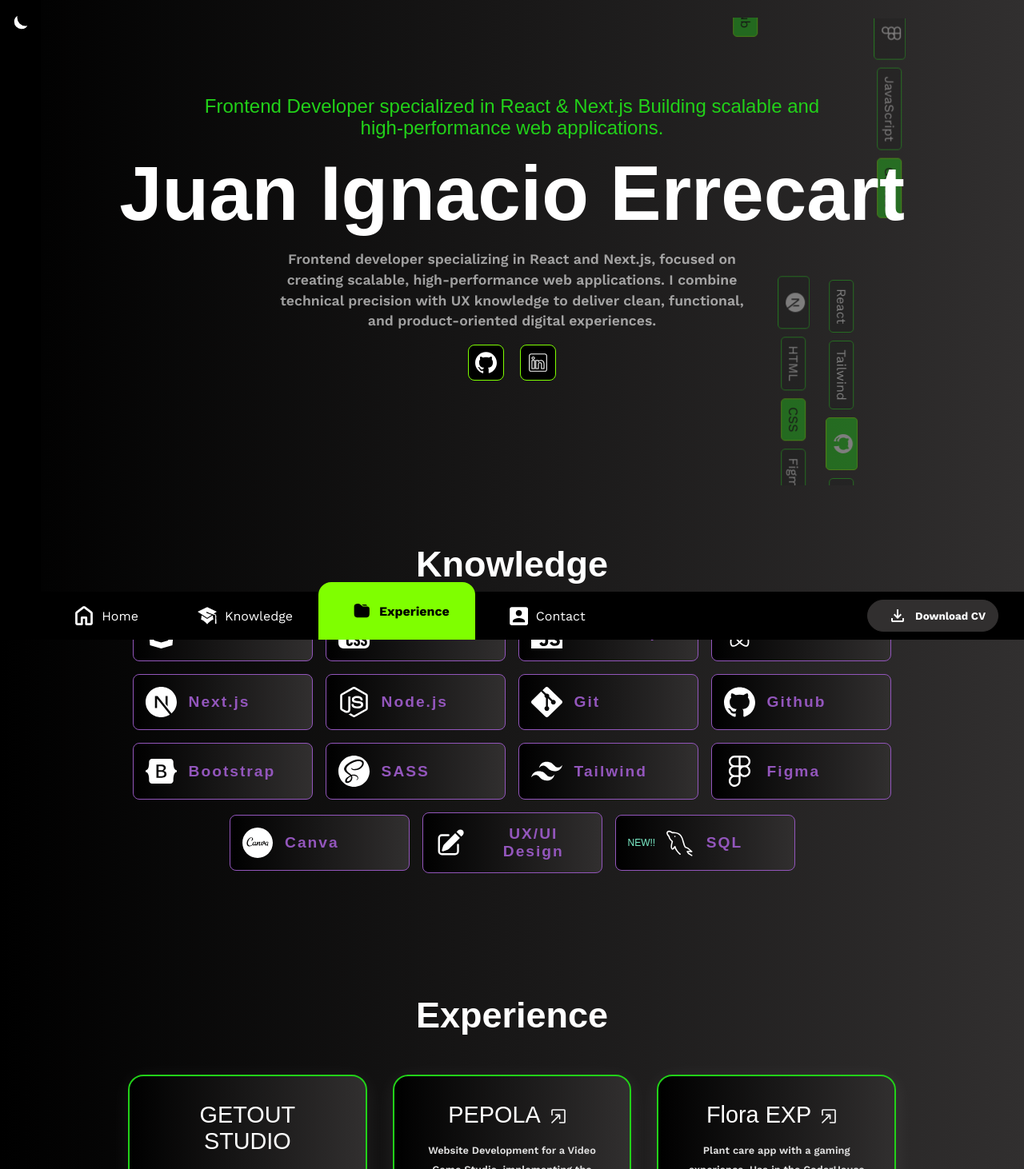
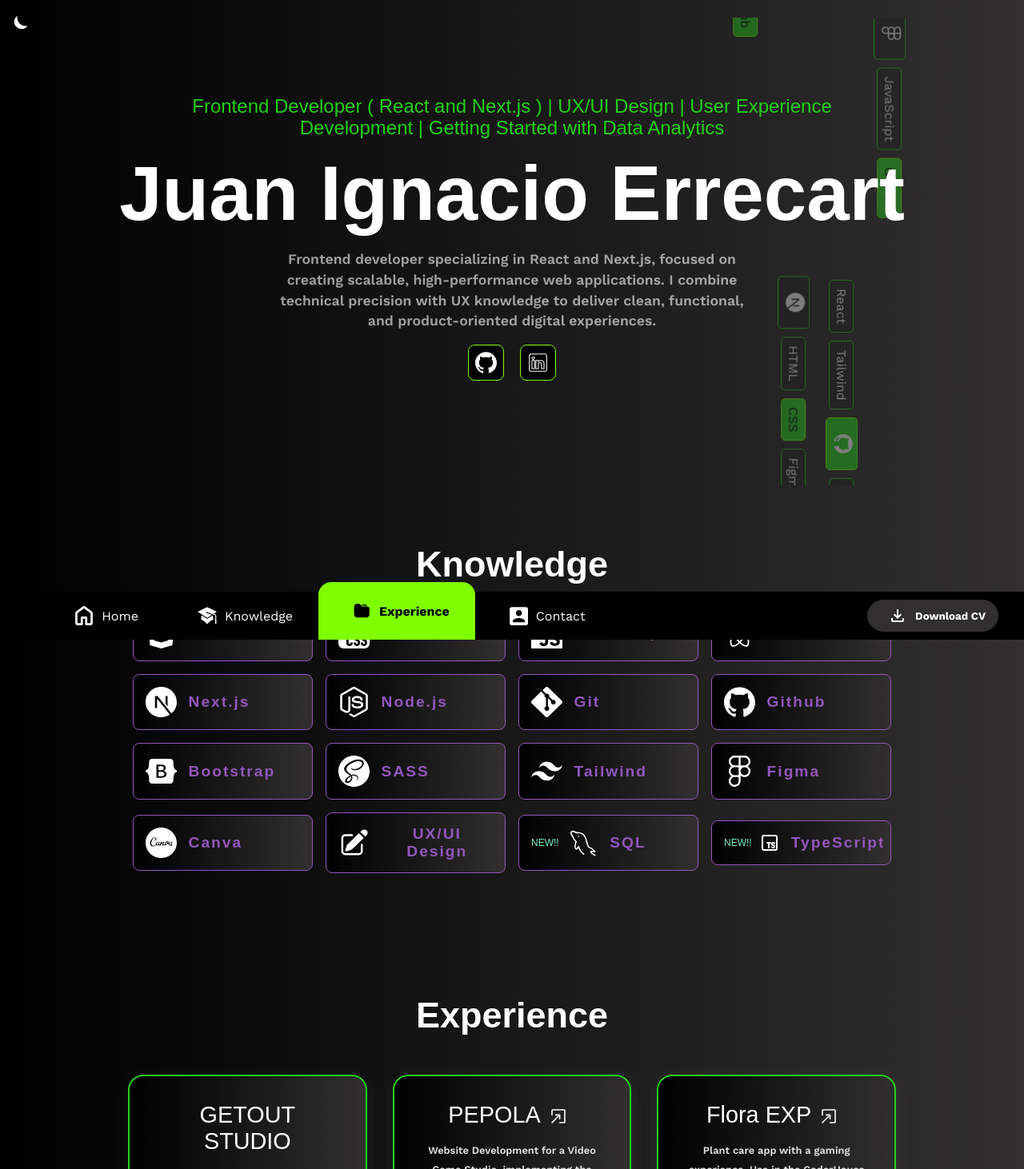
Before and after one commit to errecart/portfolio, a Next.js app: page / in a window 1280 px wide. Shown: the top 1462 px of the page at 80% size. Built offline with nearby package versions, Linux system fonts and the light colour scheme; a web font is replaced by a local one.

Commit message:
[new]: new knowledge, [chnage]:title

```diff
--- a/src/pages/Education/Education.jsx
+++ b/src/pages/Education/Education.jsx
@@ -94,6 +94,13 @@
       icon:"/assets/icons/knowledge/SQL.svg",
       color: "#df7200",
       gradient: "linear-gradient(90deg, #df7200, #1267eb)"
+    },
+    {
+      id:16,
+      title:"TypeScript",
+      state:"NEW!!",
+      color:"#3178c6",
+      icon:"/assets/icons/knowledge/typescript.svg"
     }
   ];
 
--- a/src/pages/Main2/MainAni.jsx
+++ b/src/pages/Main2/MainAni.jsx
@@ -7,8 +7,7 @@
     <div className="MainAni container">
       <div className="main_info" id="main">
         <span>
-          Frontend Developer specialized in React & Next.js Building scalable
-          and high-performance web applications.
+          Frontend Developer ( React and Next.js ) | UX/UI Design | User Experience Development | Getting Started with Data Analytics
         </span>
         <h1>Juan Ignacio Errecart</h1>
         <p>
```
Also changed, not shown: public/assets/icons/knowledge/typescript.svg (added).
